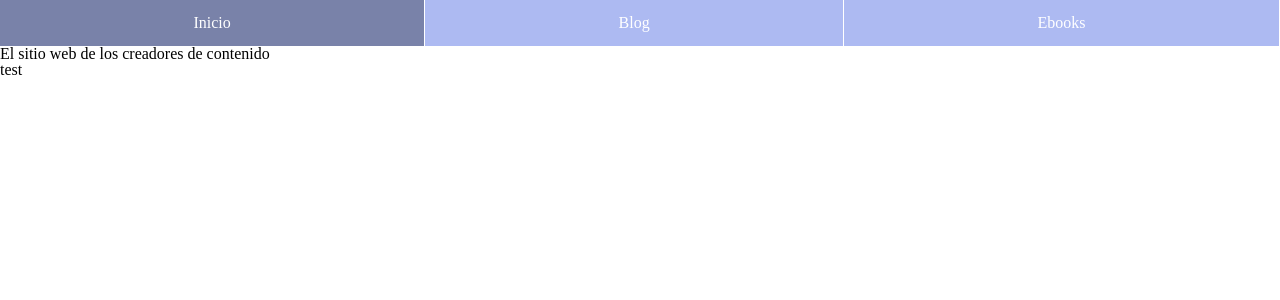
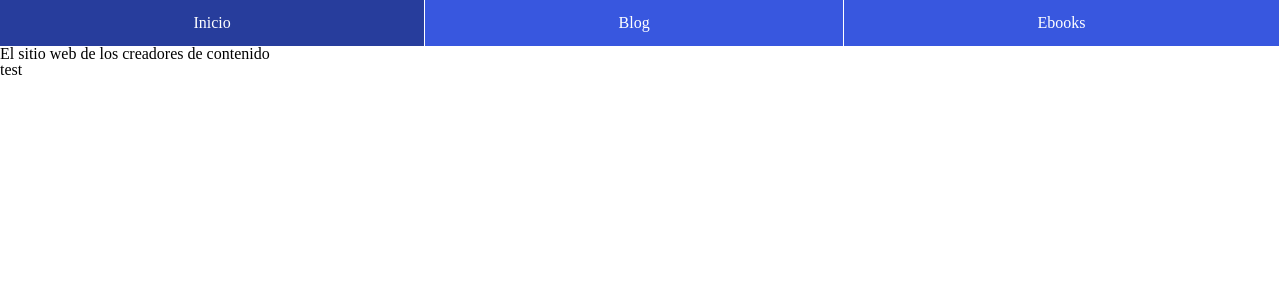
Before and after one commit to fede3mmanuel/blogcc, a Jekyll site: the page built from index.md, in a window 1280 px wide. Shown: the top 300 px of the page. Built offline with Jekyll 4.4.1, drawn with Linux system fonts in a browser that asks for light colours.

Commit message:
added responsive css to the button menu and finished the css of the menu

```diff
--- a/css/css.css
+++ b/css/css.css
@@ -4,7 +4,7 @@
 
 header {
     width: 100%;
-    background: rgba(53, 84, 223, 0.404);
+    background: rgba(53, 84, 223, 0.98);
 }
 
 #btn-menu {
@@ -46,3 +46,30 @@
     color: white;
     text-decoration: none;
 }
+
+
+@media (max-width:768px) {
+    header label {
+        display: block;
+    }
+
+    .menu {
+        position: absolute;
+        background: rgba(53, 84, 223, 0.98);
+        width: 100%;
+        margin-left: -100%;
+        transition: all 0.5s;
+    }
+
+    .menu ul {
+        flex-direction: column;
+    }
+
+    .menu li {
+        border-top: 1px solid #fff;
+    }
+
+    #btn-menu:checked ~ .menu {
+        margin: 0;
+    }
+}
```
